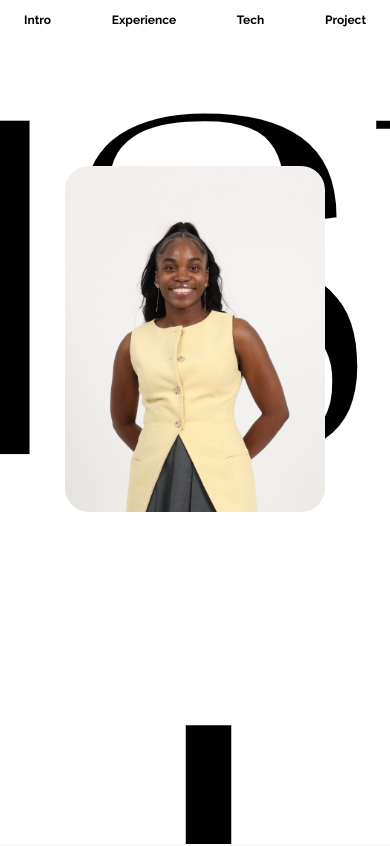
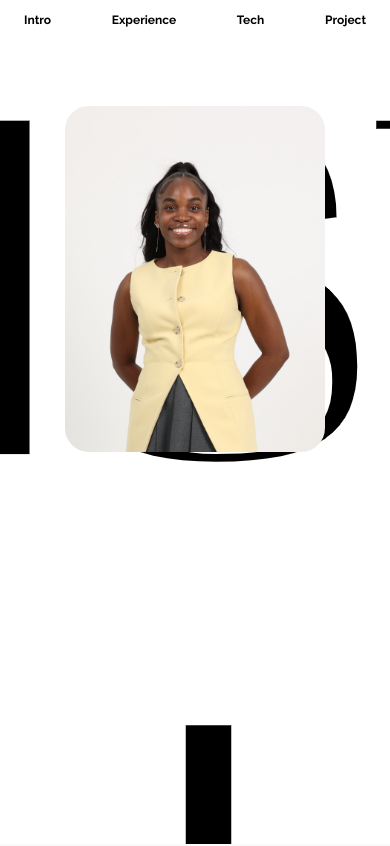
Before and after one commit to KennethWrong/christina-mbuyi-portfolio, a Next.js app: page / in a window 390 px wide. Shown: the top 846 px of the page. Built offline with nearby package versions, Linux system fonts and the light colour scheme; a web font is replaced by a local one.

Commit message:
feat: attempt to fix height issue

```diff
--- a/components/index/Intro.tsx
+++ b/components/index/Intro.tsx
@@ -4,7 +4,7 @@ function Intro() {
   return (
     <div
       id="intro"
-      className="flex items-center bg-fixed lg:bg-contain bg-top flex-col w-full bg-no-repeat lg:h-120vh h-100vh bg-white mb-12 pt-20 lg:pt-0 repeat-0 lg:justify-end"
+      className="flex items-center bg-fixed lg:bg-contain bg-top flex-col w-full bg-no-repeat lg:h-120vh h-100vh bg-white mb-12 pt-5 lg:pt-0 repeat-0 lg:justify-end"
       style={{
         backgroundImage: "url('images/intro/banner2.png')",
       }}
```
